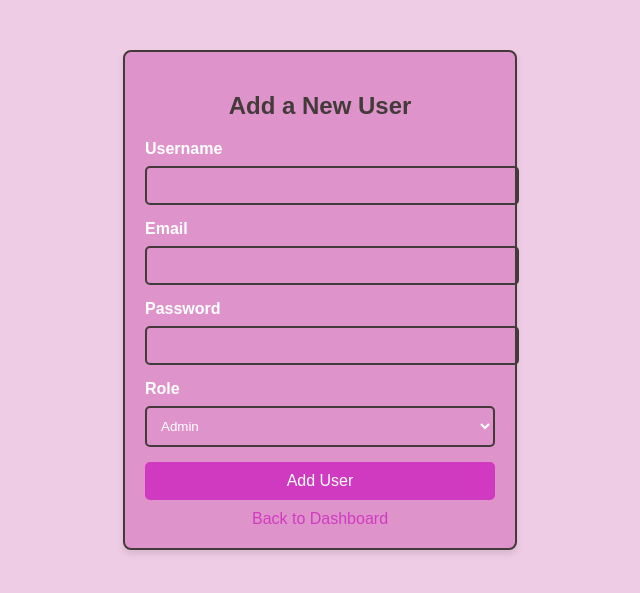
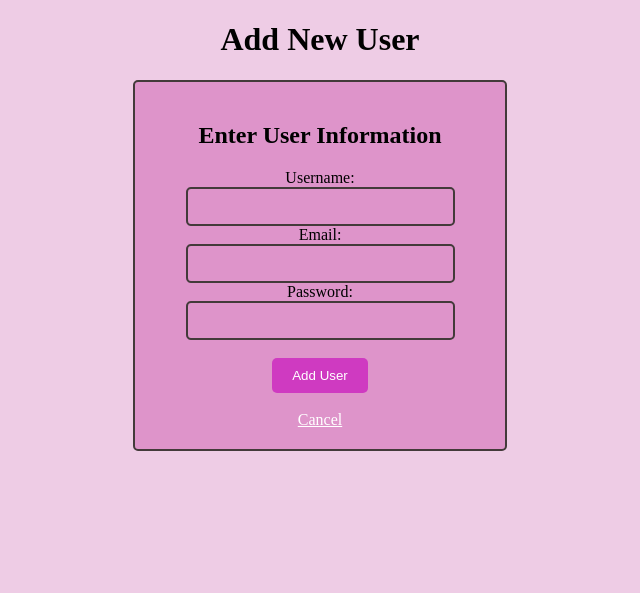
Before and after one commit to Nabilanf10/PWPNABILANF221, a Flask app: template templates/add_user.html in a window 1280 px wide. Shown: the top 593 px of the page, without its empty margins (320-960 px from the left). Run offline with Flask 3, Linux system fonts and the light colour scheme; the template is opened without the code that fills it, so the values that code supplies are empty.

Commit message:
froms.py

```diff
--- a/app.py
+++ b/app.py
@@ -9,13 +9,15 @@ app.config['SQLALCHEMY_TRACK_MODIFICATIONS'] = False
 
 db = SQLAlchemy(app)
 
-# Database Model
 class User(db.Model):
     id = db.Column(db.Integer, primary_key=True)
-    username = db.Column(db.String(80), nullable=False, unique=True)
-    role = db.Column(db.String(50), nullable=False)
-    email = db.Column(db.String(120), nullable=False, unique=True)
+    username = db.Column(db.String(80), unique=True, nullable=False)
+    role = db.Column(db.String(20), nullable=False, default='user')
+    email = db.Column(db.String(120), unique=True, nullable=False)
     password_hash = db.Column(db.String(128), nullable=False)
+
+    def __repr__(self):
+        return f'<User {self.username}>'
 
 @app.route('/')
 def home():
@@ -27,56 +29,68 @@ def register():
         username = request.form['username']
         email = request.form['email']
         password = request.form['password']
-        role = 'user'
+
+        if User.query.filter_by(username=username).first():
+            flash('Username is already taken.', 'danger')
+            return render_template('register.html')
+
+        if User.query.filter_by(email=email).first():
+            flash('Email is already registered.', 'danger')
+            return render_template('register.html')
 
         hashed_password = generate_password_hash(password, method='sha256')
+        new_user = User(username=username, email=email, password_hash=hashed_password, role='user')
+        db.session.add(new_user)
+        db.session.commit()
+        flash('Registration successful! Please log in.', 'success')
+        return redirect(url_for('login'))
 
-        # Buat user baru
-        new_user = User(username=username, email=email, password_hash=hashed_password, role=role)
-
-        try:
-            db.session.add(new_user)
-            db.session.commit()
-            flash('User registered successfully!', 'success')
-            return redirect(url_for('login'))
-        except Exception as e:
-            flash('Error: User already exists or invalid input.', 'danger')
-            return render_template('register.html')
     return render_template('register.html')
 
 @app.route('/login', methods=['GET', 'POST'])
 def login():
     if request.method == 'POST':
-        email = request.form.get('email')
-        password = request.form.get('password')
+        email = request.form['email']
+        password = request.form['password']
+        user = User.query.filter_by(email=email).first()
 
-        user = User.query.filter_by(email=email).first()
         if user and check_password_hash(user.password_hash, password):
             session['user_id'] = user.id
+            session['username'] = user.username
+            session['role'] = user.role
             flash('Login successful!', 'success')
             return redirect(url_for('dashboard'))
         else:
             flash('Invalid email or password.', 'danger')
-            return redirect(url_for('login'))
+            return render_template('login.html')
+
     return render_template('login.html')
 
 @app.route('/dashboard')
 def dashboard():
     if 'user_id' not in session:
-        flash('Please login to access the dashboard.', 'danger')
+        flash('Please log in to access this page.', 'warning')
+        return redirect(url_for('login'))
+
+    if session.get('role') != 'admin':
+        flash('Access denied! Admins only.', 'danger')
         return redirect(url_for('login'))
 
     users = User.query.all()
     return render_template('dashboard.html', users=users)
 
-@app.route('/add_user')
-def add_user():
-    return render_template('add_user.html')
 
-@app.route('/edit_user/<int:user_id>')
-def edit_user(user_id):
-    user = User.query.get_or_404(user_id)
-    return render_template('edit_user.html', user=user)
+@app.route('/add_default_user')
+def add_default_user():
+    new_user = User(username='john_doe', email='john@example.com', role='admin', password_hash=generate_password_hash('password123', method='sha256'))
+    db.session.add(new_user)
+    db.session.commit()
+    return "Default user added successfully!"
+
+@app.route('/users')
+def get_users():
+    users = User.query.all()
+    return {user.id: {"username": user.username, "email": user.email, "role": user.role} for user in users}
 
 @app.route('/delete_user/<int:user_id>', methods=['POST'])
 def delete_user(user_id):
@@ -92,70 +106,60 @@ def logout():
     flash('You have been logged out.', 'success')
     return redirect(url_for('login'))
 
-@app.route('/add_user', methods=['GET', 'POST'])
+@app.route('/add', methods=['GET', 'POST'])
 def add_user():
-    if 'user_id' not in session:
-        flash('Please log in to access this page.', 'warning')
-        return redirect(url_for('login'))
+    if 'user_id' not in session or session.get('role') != 'admin':
+        flash('Access denied!', 'danger')
+        return redirect(url_for('dashboard'))
 
     if request.method == 'POST':
         username = request.form['username']
         email = request.form['email']
+        role = request.form['role']
         password = request.form['password']
-        role = request.form['role']
         hashed_password = generate_password_hash(password, method='sha256')
 
-        new_user = User(username=username, email=email, password_hash=hashed_password, role=role)
+        new_user = User(username=username, email=email, role=role, password_hash=hashed_password)
+        db.session.add(new_user)
+        db.session.commit()
+        flash('User added successfully!', 'success')
+        return redirect(url_for('dashboard'))
 
-        try:
-            db.session.add(new_user)
-            db.session.commit()
-            flash('User added successfully!', 'success')
-            return redirect(url_for('dashboard'))
-        except Exception as e:
-            flash('Error: User already exists or invalid input.', 'danger')
+    return render_template('add.html')
 
-    return render_template('add_user.html')
-
-@app.route('/edit_user/<int:id>', methods=['GET', 'POST'])
+@app.route('/edit/<int:id>', methods=['GET', 'POST'])
 def edit_user(id):
-    if 'user_id' not in session:
-        flash('Please log in to access this page.', 'warning')
-        return redirect(url_for('login'))
+    if 'user_id' not in session or session.get('role') != 'admin':
+        flash('Access denied!', 'danger')
+        return redirect(url_for('dashboard'))
 
     user = User.query.get_or_404(id)
 
     if request.method == 'POST':
         user.username = request.form['username']
+        user.email = request.form['email']
         user.role = request.form['role']
-        user.email = request.form['email']
-        if request.form['password']:
-            user.password_hash = generate_password_hash(request.form['password'], method='sha256')
+        password = request.form['password']
 
-        try:
-            db.session.commit()
-            flash('User updated successfully!', 'success')
-            return redirect(url_for('dashboard'))
-        except:
-            flash('Error: Could not update user.', 'danger')
+        if password:
+            user.password_hash = generate_password_hash(password, method='sha256')
 
-    return render_template('edit_user.html', user=user)
+        db.session.commit()
+        flash('User updated successfully!', 'success')
+        return redirect(url_for('dashboard'))
 
-@app.route('/delete_user/<int:id>', methods=['POST'])
+    return render_template('edit.html', user=user)
+
+@app.route('/delete/<int:id>', methods=['POST'])
 def delete_user(id):
-    if 'user_id' not in session:
-        flash('Please log in to access this page.', 'warning')
-        return redirect(url_for('login'))
+    if 'user_id' not in session or session.get('role') != 'admin':
+        flash('Access denied!', 'danger')
+        return redirect(url_for('dashboard'))
 
     user = User.query.get_or_404(id)
-
-    try:
-        db.session.delete(user)
-        db.session.commit()
-        flash('User deleted successfully!', 'success')
-    except:
-        flash('Error: Could not delete user.', 'danger')
-
+    db.session.delete(user)
+    db.session.commit()
+    flash('User deleted successfully!', 'success')
     return redirect(url_for('dashboard'))
 
 @app.route('/logout')
--- a/templates/add_user.html
+++ b/templates/add_user.html
@@ -5,103 +5,76 @@
     <meta charset="UTF-8">
     <meta name="viewport" content="width=device-width, initial-scale=1.0">
     <title>Add User</title>
-</head>
     <style>
-    body {
-        font-family: Arial, sans-serif;
+        /* Konsistensi dengan desain lainnya */
+        .a2 {
+            color: rgb(192, 134, 192);
             background-color: #eecce5;
-        color: rgb(255, 255, 255);
-        margin: 0;
-        padding: 0;
+            background-size: cover;
+            background-repeat: no-repeat;
             text-align: center;
         }
 
-    .container {
+        .a6 {
             max-width: 350px;
-        margin: 50px auto;
+            height: auto;
+            padding: 20px 10px;
             background-color: rgba(216, 123, 190, 0.68);
-        border-radius: 8px;
+            margin: auto;
+            border-radius: 5px;
             border: 2px solid rgb(67, 58, 58);
-        box-shadow: 0 4px 6px rgba(0, 0, 0, 0.1);
-        padding: 20px;
         }
 
-    h2 {
-        margin-bottom: 20px;
-        color: rgb(67, 58, 58);
+        .a3 {
+            width: 70%;
+            height: 70%;
+            background-color: transparent;
+            border-radius: 5px;
+            border: 2px solid rgb(67, 58, 58);
         }
 
-    label {
-        display: block;
-        margin-bottom: 8px;
-        font-weight: bold;
-        color: rgb(255, 255, 255);
-        text-align: left;
-    }
-
-    input, select {
-        width: 100%;
-        padding: 10px;
-        margin-bottom: 15px;
-        border: 2px solid rgb(67, 58, 58);
-        border-radius: 5px;
-        background-color: transparent;
-        color: rgb(255, 255, 255);
-    }
-
-    button {
-        width: 100%;
-        padding: 10px;
+        .a8 {
             background-color: rgba(203, 30, 191, 0.756);
+            color: white;
+            padding: 10px 20px;
             border: none;
             border-radius: 5px;
-        color: white;
-        font-size: 16px;
             cursor: pointer;
         }
 
-    button:hover {
-        background-color: #c019a3;
+        .a8:hover {
+            background-color: rgba(180, 20, 170, 0.8);
         }
 
-    .back-link {
-        margin-top: 10px;
-    }
-
-    .back-link a {
-        color: rgba(203, 30, 191, 0.756);
-        text-decoration: none;
-    }
-
-    .back-link a:hover {
-        text-decoration: underline;
+        input {
+            padding: 10px;
         }
     </style>
+</head>
 
-<body>
-    <div class="container">
-        <h2>Add a New User</h2>
+<body class="a2">
+    <h1 style="color: black;">Add New User</h1>
+    <div class="a6">
         <form action="/add_user" method="POST">
-            <label for="username">Username</label>
-            <input type="text" id="username" name="username" required>
-
-            <label for="email">Email</label>
-            <input type="email" id="email" name="email" required>
-
-            <label for="password">Password</label>
-            <input type="password" id="password" name="password" required>
-
-            <label for="role">Role</label>
-            <select id="role" name="role">
-                <option value="admin">Admin</option>
-                <option value="user">User</option>
-            </select>
-
-            <button type="submit">Add User</button>
+            <h2 style="text-align: center; color: black;">Enter User Information</h2>
+            <div>
+                <label for="username" style="color: black;">Username:</label> <br>
+                <input type="text" id="username" name="username" class="a3" required> <br>
+            </div>
+            <div>
+                <label for="email" style="color: black;">Email:</label> <br>
+                <input type="email" id="email" name="email" class="a3" required> <br>
+            </div>
+            <div>
+                <label for="password"style="color: black;">Password:</label> <br>
+                <input type="password" id="password" name="password" class="a3" required> <br>
+            </div>
+            <br>
+            <div>
+                <input type="submit" name="submit" value="Add User" class="a8"> <br><br>
+                <a href="/dashboard" style="color: white;">Cancel</a>
+            </div>
         </form>
-        <div class="back-link">
-            <a href="/dashboard">Back to Dashboard</a>
-        </div>
     </div>
 </body>
 
```
Also changed, not shown: froms.py (added, +10 -0 lines), templates/base.html (added, +12 -0 lines), templates/edit_user.html (+64 -19 lines), config/db_config.py (deleted), models.py (deleted), 1 other file. Lines whose indentation alone changed are shown as unchanged.
